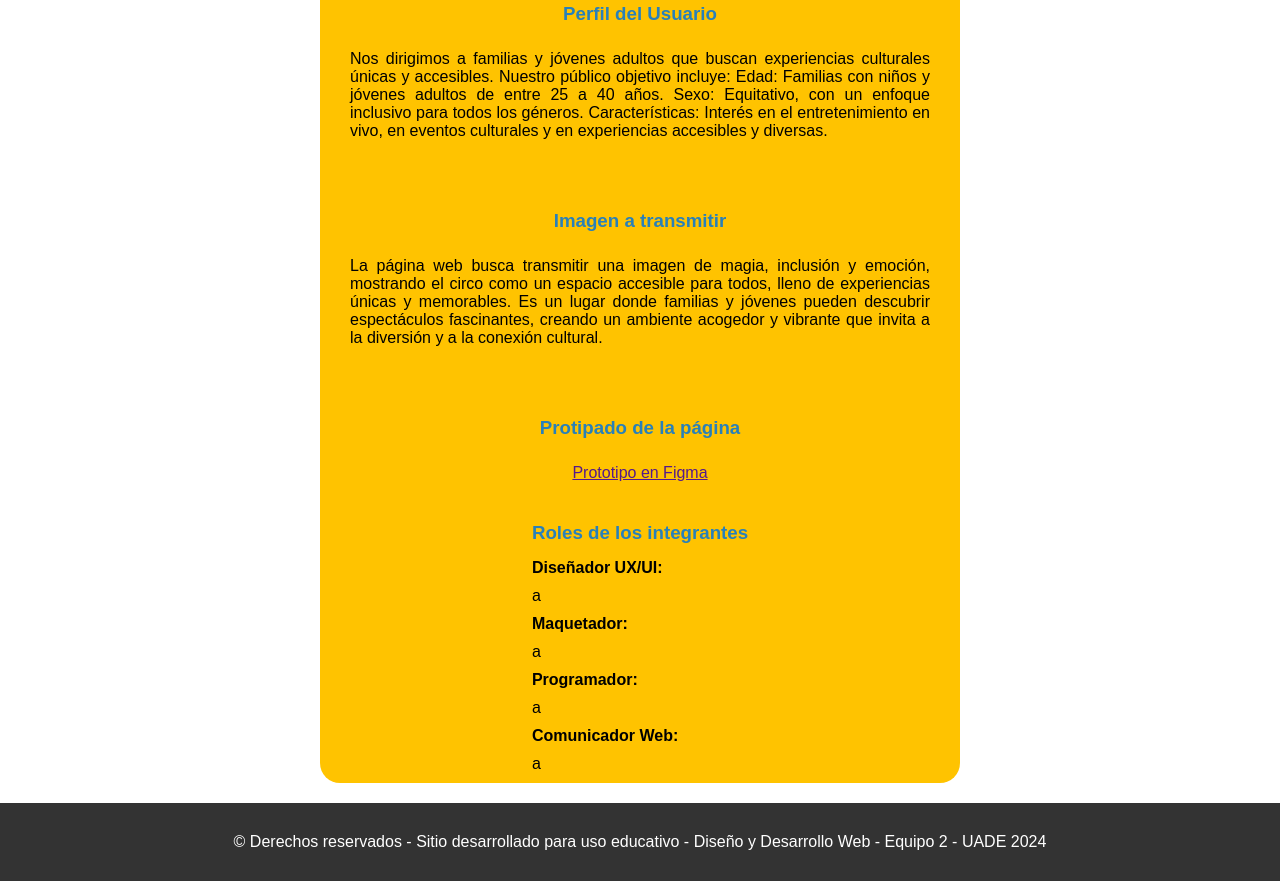
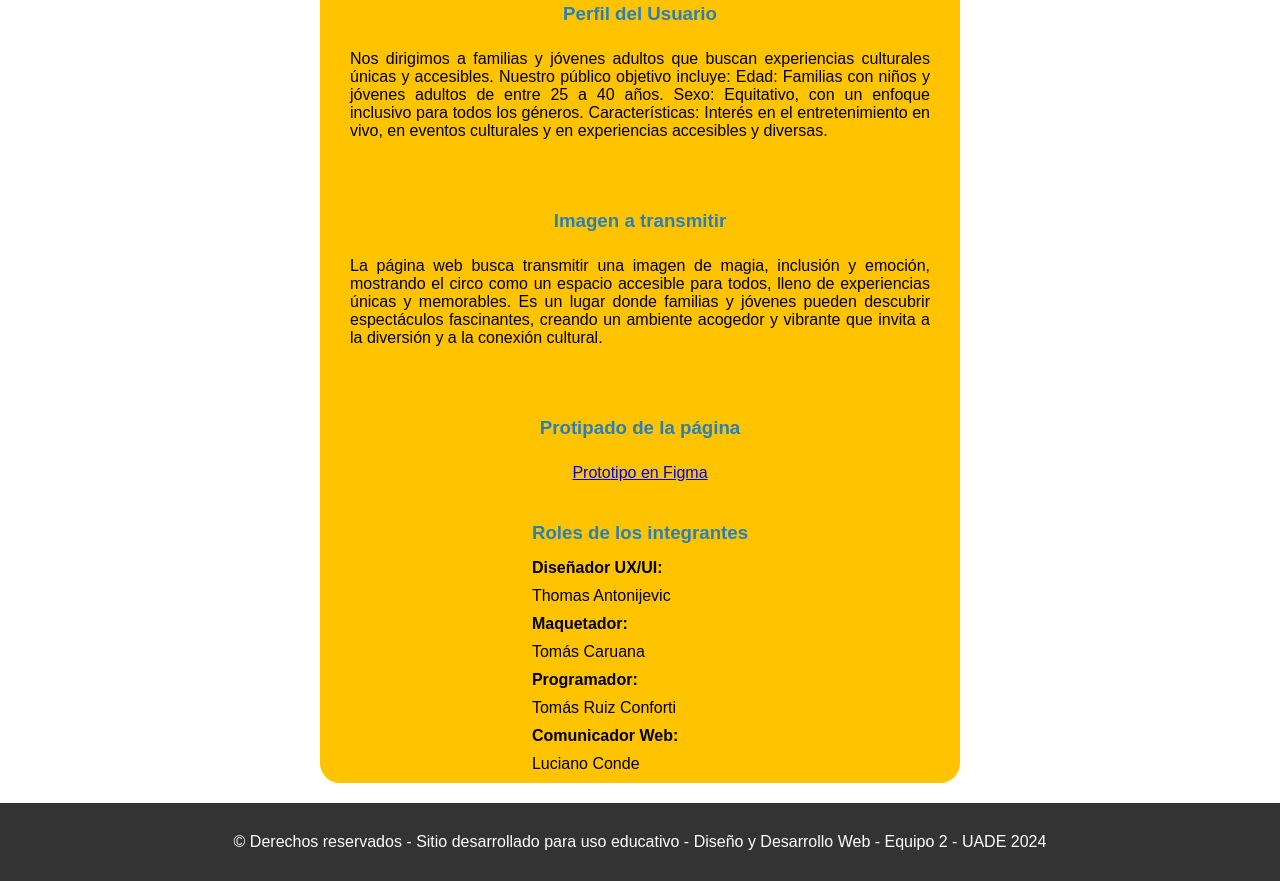
Before and after one commit to TomasRuizC/AvancesCircoMaravillas, a plain HTML site: page index.html in a window 1280 px wide. Shown: the part 1021-1902 px from the top of the page. Drawn offline with Linux system fonts and the light colour scheme.

Commit message:
Pending changes exported from your codespace

```diff
--- a/index.html
+++ b/index.html
@@ -88,18 +88,18 @@
 
         <div class="content">
           <h3 class="titulosMain">Protipado de la página</h3>
-          <a class="parrafosMain" href="">Prototipo en Figma</a>
+          <a class="parrafosMain" href="https://www.figma.com/design/wJ88gCZE30SXTuC8KtelaP/Untitled?node-id=0-1&node-type=canvas&t=RsC7viPiMiiySbW0-0">Prototipo en Figma</a>
         </div>
         <div class="integrantes">
           <h3 class="titulosMain">Roles de los integrantes</h3>
           <h4 class="roles">Diseñador UX/UI:</h4>
-          <p class="parrafosMain">a</p>
+          <p class="parrafosMain">Thomas Antonijevic</p>
           <h4 class="roles">Maquetador:</h4>
-          <p class="parrafosMain">a</p>
+          <p class="parrafosMain">Tomás Caruana</p>
           <h4 class="roles">Programador:</h4>
-          <p class="parrafosMain">a</p>
+          <p class="parrafosMain">Tomás Ruiz Conforti</p>
           <h4 class="roles">Comunicador Web:</h4>
-          <p class="parrafosMain">a</p>
+          <p class="parrafosMain">Luciano Conde</p>
         </div>
       </section>
     </main>
```
